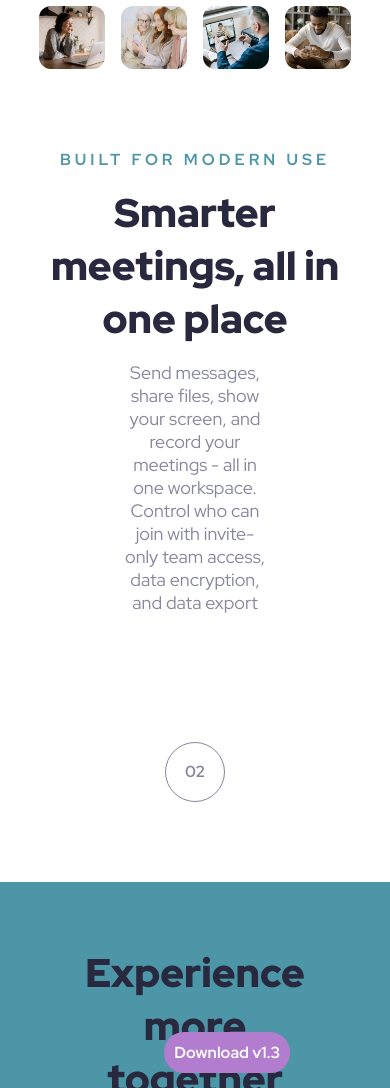
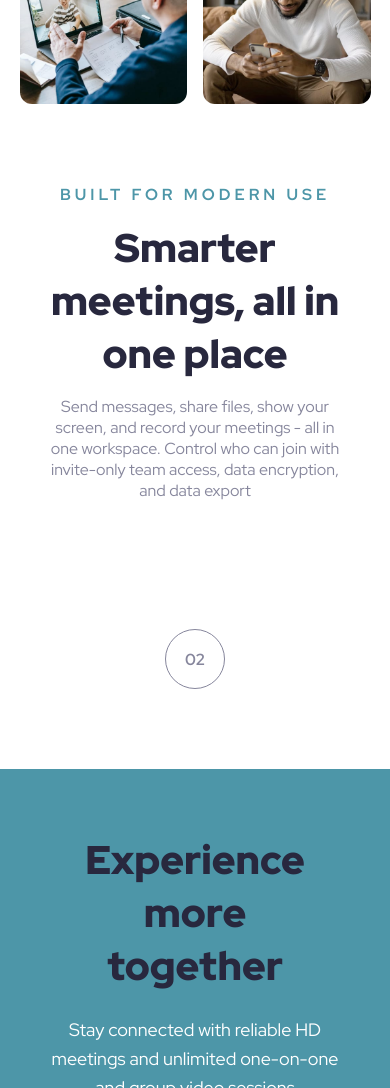
Before and after one commit to DhirtyHefty/meeting-landing-page, a plain HTML site: page index.html in a window 390 px wide. Shown: the part 912-2000 px from the top of the page. Drawn offline with Linux system fonts and the light colour scheme.

Commit message:
updated the css and the mobile view

```diff
--- a/styles.css
+++ b/styles.css
@@ -28,18 +28,18 @@ img{
     --PURE-WHITE: hsl(0, 0%, 100%);
 
     /*FONT SIZE --DESKTOP*/
-    --MAIN-HEADING: 64px;
-    --PARAGRAPH: 18px;
-    --BUTTON-TEXT: 16px;
+    --MAIN-HEADING-DESKTOP: 64px;
+    --PARAGRAPH-DESKTOP: 18px;
+    --BUTTON-TEXT-DESKTOP: 16px;
 
     /*FONT SIZE --MOBILE*/
-    --MAIN-HEADING: 40px;
-    --PARAGRAPH: 16px;
-    --BUTTON-TEXT: 16px;
+    --MAIN-HEADING-MOBILE: 40px;
+    --PARAGRAPH-MOBILE: 16px;
+    --BUTTON-TEXT-MOBILE: 16px;
 
     /*OTHERS*/
-    --SMALL-LABEL:16px;
-    --LETTER-SPACING: 4px;
+    --SMALL-LABEL-OTHERS:16px;
+    --LETTER-SPACING-OTHERS: 4px;
 }
 
 body{
@@ -86,7 +86,7 @@ header{
 }
 
 h1{
-    font-size: 64px;
+    font-size: var(--MAIN-HEADING-DESKTOP);
     color: var(--HEADING-COLOR);
 }
 
@@ -130,8 +130,7 @@ h2{
     border-radius: 20px;
     text-decoration: none;
     color: var(--PURE-WHITE);
-    font-weight: bolder;
-}
+    font-size: var(--BUTTON-TEXT-DESKTOP);}
 
 .number-circle{
     width: 60px;
@@ -180,7 +179,7 @@ h2{
 .middle-text p{
     width: 45%;
     margin: auto;
-    font-size: 18px;
+    font-size: var(--PARAGRAPH-DESKTOP);
 
 }
 
@@ -217,3 +216,40 @@ h2{
     right: 100px;
     top: 150px;
 }
+
+@media (max-width: 768px){
+    .hero-left, .hero-right{
+        display: none;
+    }
+
+    .hero-section p, .middle-text p, .footer p{
+        width: 90%;
+    }
+
+    .gallery-section{
+        grid-template-columns: repeat(2, 1fr);
+        gap: 1rem;
+        padding: 2rem 5%;
+    }
+
+    h1{
+        font-size: var(--MAIN-HEADING-MOBILE);
+    }
+
+    .middle-text h2, .footer h2{
+        font-size: var(--MAIN-HEADING-MOBILE);
+    }
+
+    .middle-text p{
+        font-size: var(--PARAGRAPH-MOBILE);
+    }
+
+    .btn{
+        font-size: var(--BUTTON-TEXT-MOBILE);
+    }
+
+    .download-footer{
+        position: static;
+        margin-top: 2rem;
+    }
+}
```
